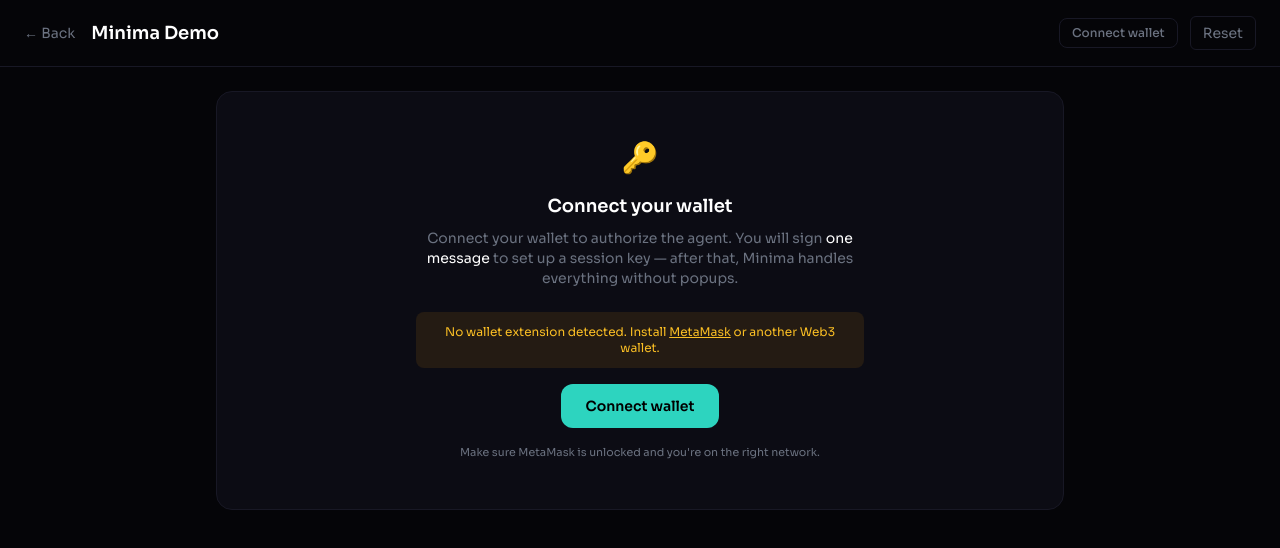
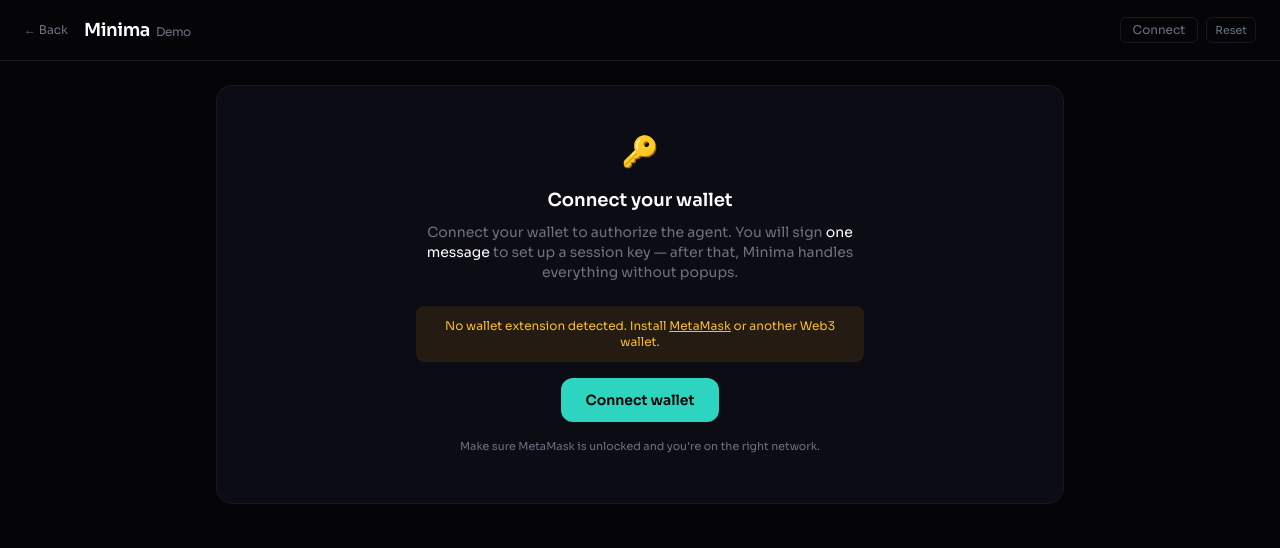
Before and after one commit to Saber1Y/Agent-Minima, a Next.js app: page /demo in a window 1280 px wide. Shown: the top 548 px of the page. Built offline with nearby package versions, Linux system fonts and the light colour scheme.

Commit message:
Update DemoHeader — Sora font, cleaner toolbar layout

```diff
--- a/src/components/DemoHeader.tsx
+++ b/src/components/DemoHeader.tsx
@@ -3,43 +3,53 @@
 export default function DemoHeader({
   onReset,
   address,
-  isConnecting,
   onConnect,
+  onLogout,
 }: {
   onReset: () => void;
   address: string | null;
-  isConnecting: boolean;
   onConnect: () => void;
+  onLogout: () => void;
 }) {
   return (
-    <header className="flex items-center justify-between border-b border-border px-6 py-4">
+    <header className="flex items-center justify-between border-b border-border px-4 py-3 lg:px-6 lg:py-4">
       <div className="flex items-center gap-4">
         <Link
           href="/"
-          className="text-sm text-muted transition hover:text-white"
+          className="text-xs text-muted transition hover:text-white font-sans"
         >
           ← Back
         </Link>
-        <h1 className="text-lg font-semibold">Minima Demo</h1>
+        <h1 className="font-sans text-lg font-semibold tracking-tight">
+          Minima
+          <span className="ml-1.5 text-xs font-normal text-muted">Demo</span>
+        </h1>
       </div>
-      <div className="flex items-center gap-3">
+      <div className="flex items-center gap-2">
         {address ? (
-          <span className="flex items-center gap-2 rounded-lg border border-accent/30 bg-accent/5 px-3 py-1.5 text-xs font-mono text-accent">
-            <span className="h-1.5 w-1.5 rounded-full bg-accent" />
-            {address.slice(0, 6)}...{address.slice(-4)}
-          </span>
+          <div className="flex items-center gap-2">
+            <span className="flex items-center gap-1.5 rounded-md border border-accent/30 bg-accent/5 px-2.5 py-1 font-mono text-[11px] text-accent">
+              <span className="h-1.5 w-1.5 rounded-full bg-accent" />
+              {address.slice(0, 6)}…{address.slice(-4)}
+            </span>
+            <button
+              onClick={onLogout}
+              className="rounded-md border border-border px-2 py-1 text-[11px] text-muted transition hover:text-white font-sans"
+            >
+              Disconnect
+            </button>
+          </div>
         ) : (
           <button
             onClick={onConnect}
-            disabled={isConnecting}
-            className="rounded-lg border border-border px-3 py-1.5 text-xs font-medium text-muted transition hover:border-white hover:text-white disabled:opacity-50"
+            className="rounded-md border border-border px-3 py-1 text-xs text-muted transition hover:border-white hover:text-white font-sans"
           >
-            {isConnecting ? "Connecting..." : "Connect wallet"}
+            Connect
           </button>
         )}
         <button
           onClick={onReset}
-          className="rounded-md border border-border px-3 py-1.5 text-sm text-muted transition hover:border-white hover:text-white"
+          className="rounded-md border border-border px-2 py-1 text-[11px] text-muted transition hover:text-white font-sans"
         >
           Reset
         </button>
```
